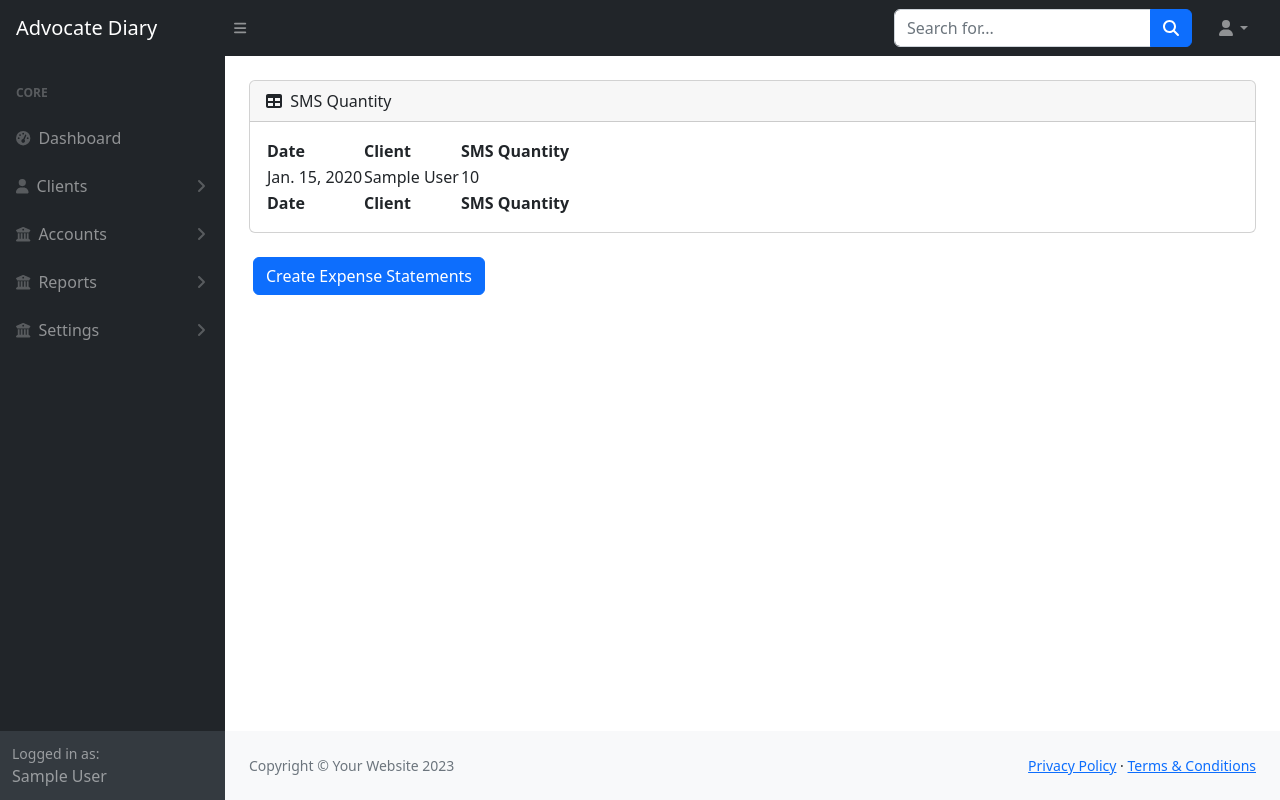
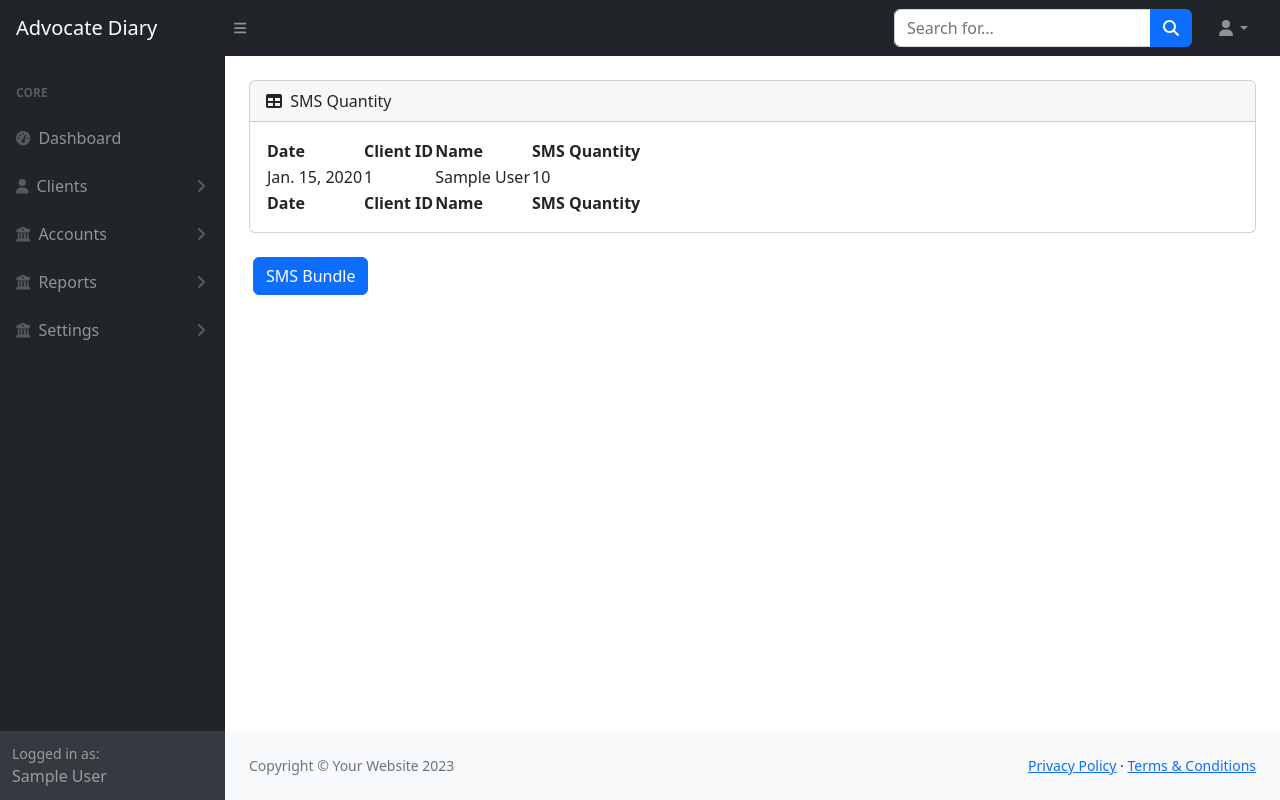
Before and after one commit to bdimomin/the-dairy, a Django app: page /useradmin/sms-bundle/ in a window 1280 px wide. Run offline with Django 4.2, Linux system fonts and the light colour scheme; a user stored in the database is signed in; tables that the repository leaves empty hold one stand-in row (values such as "Sample post"); some libraries are stand-ins or nearby versions.

Commit message:
templateupdate

```diff
--- a/templates/superadmin/add_client.html
+++ b/templates/superadmin/add_client.html
@@ -1,4 +1,5 @@
 {% extends 'superadmin/base.html' %}
+{% block title %}New Client {% endblock title %}
 {% load crispy_forms_tags %}
 {% block content %}
 <br>
--- a/templates/superadmin/all_clients.html
+++ b/templates/superadmin/all_clients.html
@@ -1,4 +1,5 @@
 {% extends 'superadmin/base.html' %}
+{% block title %}All Clients {% endblock title %}
 {% load crispy_forms_tags %}
 {% block content %}
 <br>
--- a/templates/superadmin/expenses.html
+++ b/templates/superadmin/expenses.html
@@ -1,4 +1,5 @@
 {% extends 'superadmin/base.html' %}
+{% block title %}Expenses {% endblock title %}
 {% load crispy_forms_tags %}
 {% block content %}
 <br>
--- a/templates/superadmin/registration.html
+++ b/templates/superadmin/registration.html
@@ -1,4 +1,5 @@
 {% extends 'superadmin/base.html' %}
+{% block title %}Registration {% endblock title %}
 {% load crispy_forms_tags %}
 {% block content %}
 <br>
--- a/templates/superadmin/renewal.html
+++ b/templates/superadmin/renewal.html
@@ -1,4 +1,5 @@
 {% extends 'superadmin/base.html' %}
+{% block title %}Renewal {% endblock title %}
 {% load crispy_forms_tags %}
 {% block content %}
 <br>
--- a/templates/superadmin/smsbundle.html
+++ b/templates/superadmin/smsbundle.html
@@ -2,7 +2,7 @@
 
 
 {% extends 'superadmin/base.html' %}
-{% block title %}Expense Statements {% endblock title %}
+{% block title %}SMS Bundle {% endblock title %}
 {% load crispy_forms_tags %}
 
 {% block content %}
@@ -19,7 +19,8 @@
             <thead>
                 <tr>
                   <th>Date</th>
-                  <th>Client</th>
+                  <th>Client ID</th>
+                  <th>Name</th>
 
                   <th>SMS Quantity</th>
                 </tr>
@@ -27,7 +28,8 @@
             <tfoot>
                 <tr>
                     <th>Date</th>
-                    <th>Client</th>
+                    <th>Client ID</th>
+                    <th>Name</th>
 
                     <th>SMS Quantity</th>
                 </tr>
@@ -37,6 +39,7 @@
               <tr>
 
                         <td>{{ message.date }}</td>
+                        <td>{{ message.client.id }}</td>
                         <td>{{ message.client }}</td>
                         <td>{{ message.sms_quantity }}</td>
 
@@ -53,7 +56,7 @@
 
 <div class="container">
   <div class="row">
-    <div class="col-md-3  ml-3"><button type="button" class="btn btn-primary" data-toggle="modal" data-target=".bd-example-modal-lg">Create Expense Statements</button></div>
+    <div class="col-md-3  ml-3"><button type="button" class="btn btn-primary" data-toggle="modal" data-target=".bd-example-modal-lg">SMS Bundle</button></div>
   </div>
 </div>
 
```
